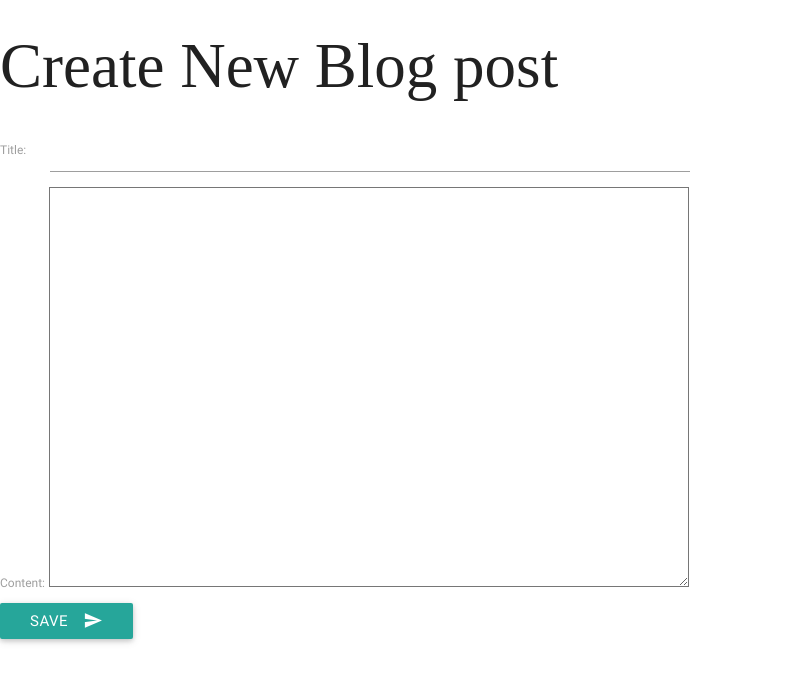
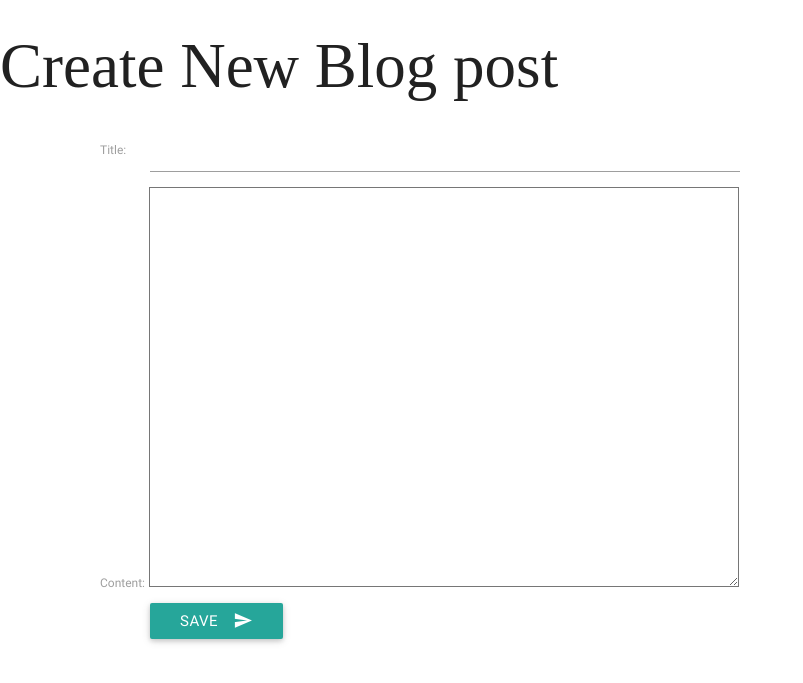
Before and after one commit to amarshukla/myBlog, a Django app: page /post/new/ in a window 1280 px wide. Shown: the top 683 px of the page, without its empty margins (0-803 px from the left). Run offline with Django 3.2, Linux system fonts and the light colour scheme.

Commit message:
modified some css to blog post

```diff
--- a/blog/static/css/main.css
+++ b/blog/static/css/main.css
@@ -37,6 +37,16 @@ h1, h2, h3, h4 {
     height : 50%;
 }
 
+.post-form
+{
+    margin-left: 100px;
+}
+
+.formSubmit
+{
+    margin-left: 50px;
+}
+
 .post-form #id_title{
     width: 50%;
     margin: 0 0 0 20px;
--- a/blog/templates/blog/post_edit.html
+++ b/blog/templates/blog/post_edit.html
@@ -7,7 +7,7 @@
     	 <form method="POST" class="post-form col s12">
     	 	{% csrf_token %}
         	{{ form.as_p }}
-        	<button class="btn waves-effect waves-light" type="submit" name="action">Save
+        	<button class="btn waves-effect waves-light formSubmit" type="submit" name="action">Save
     			<i class="mdi-content-send right"></i>
   			</button>
 
```
